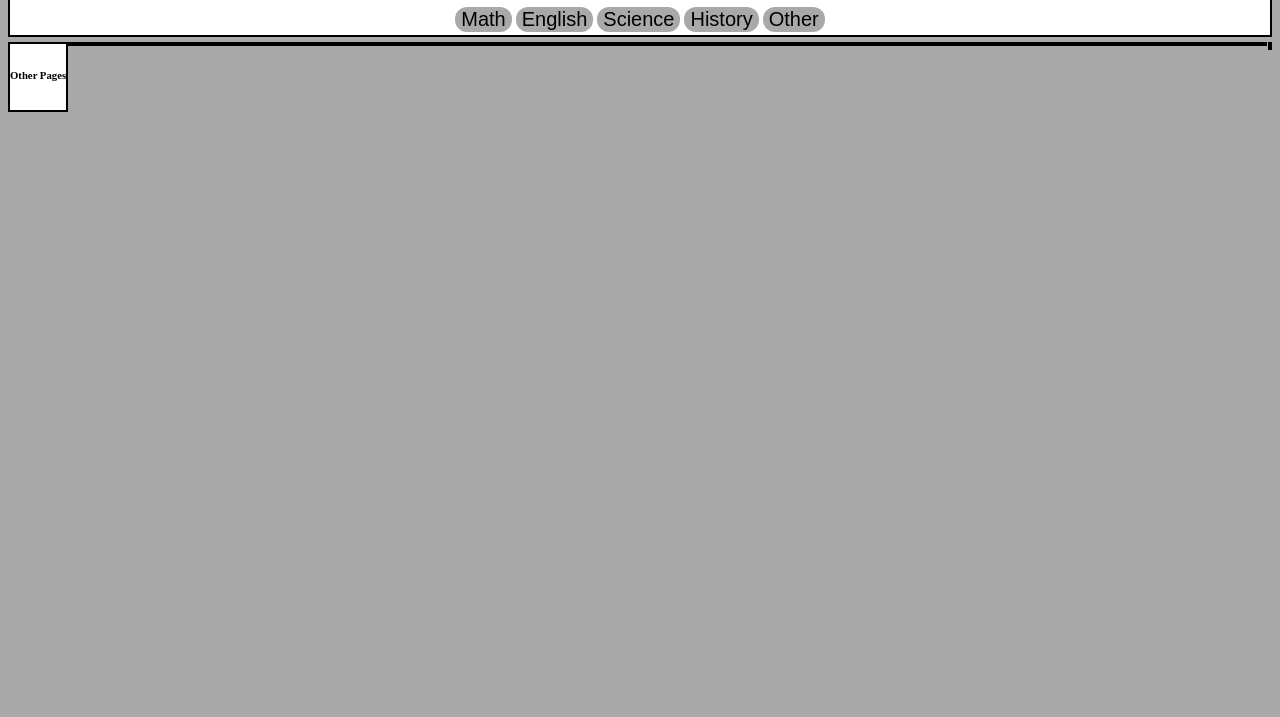
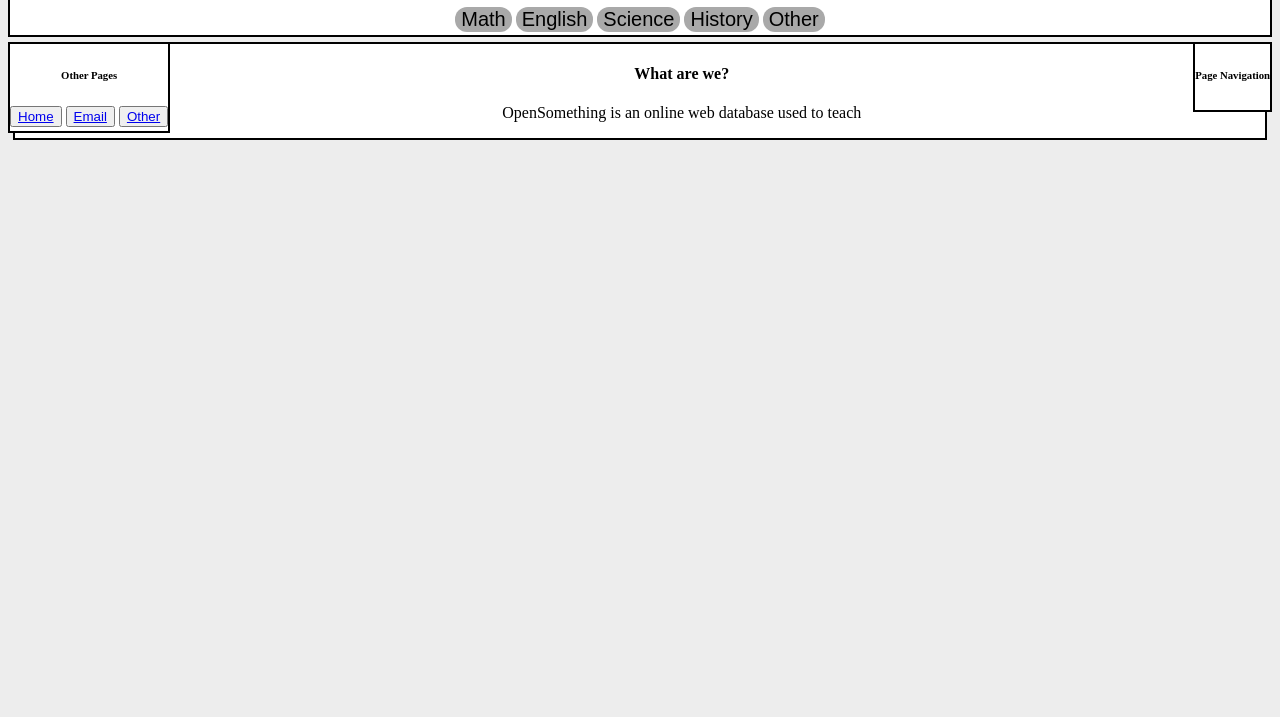
Before and after one commit to Glacier-Programs/OpenAfrica, a plain HTML site: page index.html in a window 1280 px wide. Shown: the part 83-800 px from the top of the page. Drawn offline with Linux system fonts and the light colour scheme.

Commit message:
index.html

```diff
--- a/index.html
+++ b/index.html
@@ -4,11 +4,12 @@
       Open Something
     </title>
     <link href='style.css' rel='stylesheet'>
+    <link href='extra_options.css' rel='sylesheet'>
     <script src='main.js' type='text/js'></script>
     <script src='submit.js' type='text/js'></script>
   </head>
 
-  <body style="background-color:darkgrey;">
+  <body style="background-color:#EDEDED;">
     <div id='header'>
       <h1>
         openSomething Main Page
@@ -39,15 +40,43 @@
         </a>
       </button>
     </div>
+
     <div id='sidebar-L'>
       <h6>
         Other Pages
       </h6>
+      <button class="links_other_page">
+        <a href='example_6.com' class="links_other_page">
+          Home
+        </a>
+      </button>
+      <button class="links_other_page">
+        <a href='example_7.com' class="links_other_page">
+          Email
+        </a>
+      </button>
+      <button class="links_other_page">
+        <a href='example_8.com' class="links_other_page">
+          Other
+        </a>
+      </button>
     </div>
+
     <div id='sidebar-R'>
+      <h6>
+        Page Navigation
+      </h6>
     </div>
+
     <div id='main'>
+      <h4>
+        What are we?
+      </h4>
+      <p>
+        OpenSomething is an online web database used to teach
+      </p>
     </div>
+
     <div id='footer'>
     </div>
   </body>
```
